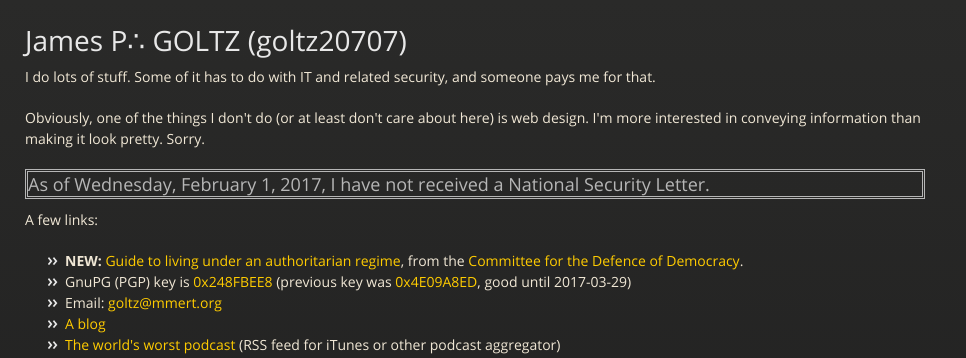
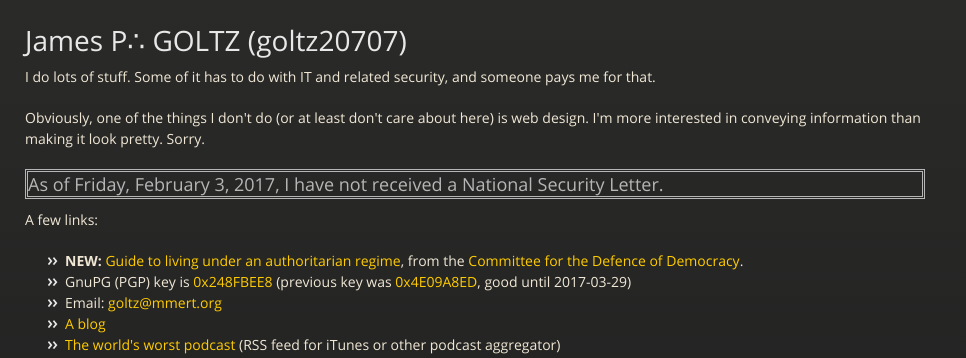
Before and after one commit to goltz20707/goltz20707.github.io, a Jekyll site: the page built from index.html, in a window 1280 px wide. Shown: the top 358 px of the page, without its empty margins (0-966 px from the left). Built offline with Jekyll 4.4.1, drawn with Linux system fonts in a browser that asks for light colours.

Commit message:
Update nsl.html

```diff
--- a/_includes/nsl.html
+++ b/_includes/nsl.html
@@ -3,6 +3,6 @@ date '+%A, %B %e, %Y,'
  -->
 <h3 style="border: double">As of
 
-Wednesday, February 1, 2017,
+Friday, February 3, 2017,
 
 I have not received a National Security Letter.</h3>
```
